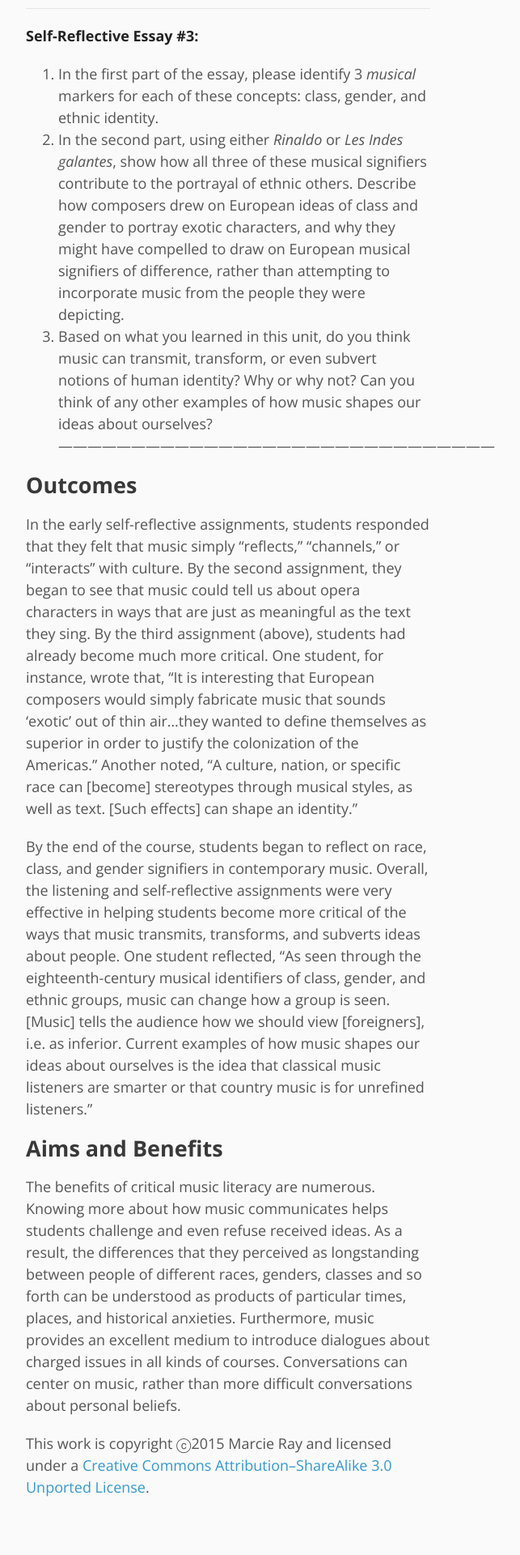
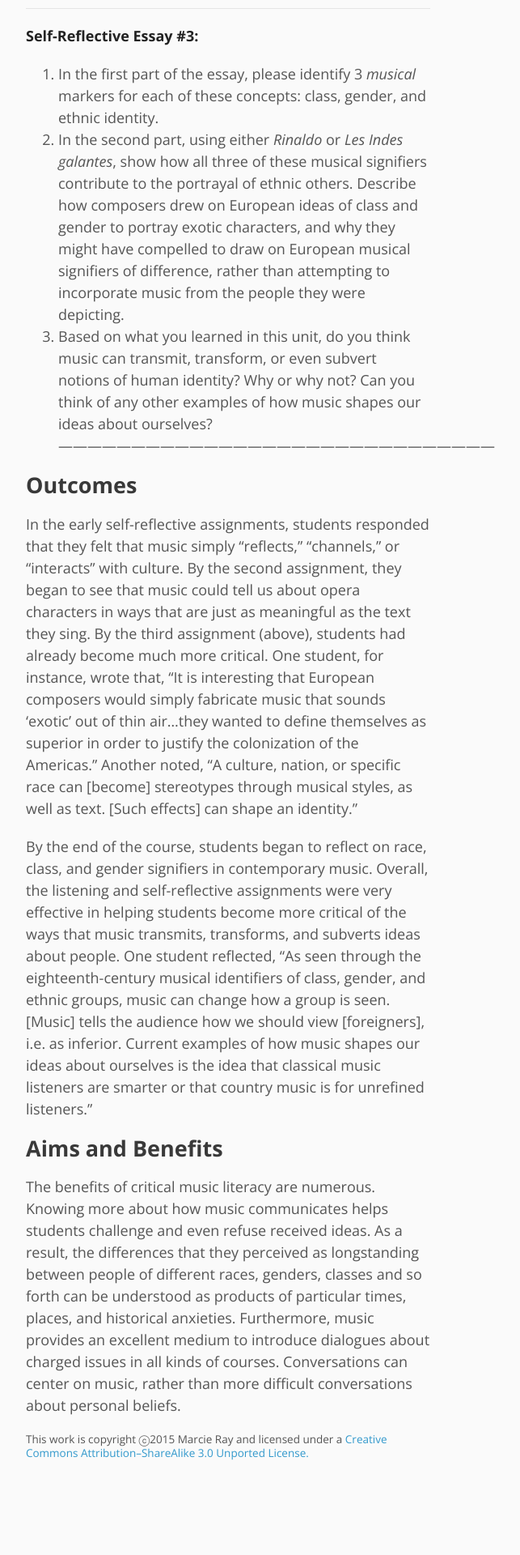
Before and after one commit to flipcamp/engagingstudents3, a Jekyll site: the page built from essays/Ray.md, in a window 1280 px wide. Shown: the part 4459-6379 px from the top of the page at 81% size, without its empty margins (538-1181 px from the left). Built offline with Jekyll 4.4.1, drawn with Linux system fonts in a browser that asks for light colours; after the commit the page ends 6332 px from its top, so only the background shows below that.

Commit message:
copyright style

```diff
--- a/essays/Ray.md
+++ b/essays/Ray.md
@@ -69,4 +69,4 @@ By the end of the course, students began to reflect on race, class, and gender s
 
 The benefits of critical music literacy are numerous. Knowing more about how music communicates helps students challenge and even refuse received ideas. As a result, the differences that they perceived as longstanding between people of different races, genders, classes and so forth can be understood as products of particular times, places, and historical anxieties. Furthermore, music provides an excellent medium to introduce dialogues about charged issues in all kinds of courses. Conversations can center on music, rather than more difficult conversations about personal beliefs.
 
-This work is copyright ⓒ2015 Marcie Ray and licensed under a [Creative Commons Attribution--ShareAlike 3.0 Unported License](http://creativecommons.org/licenses/by-sa/3.0/).
+<p class="copyright">This work is copyright ⓒ2015 Marcie Ray and licensed under a <a href="http://creativecommons.org/licenses/by-sa/3.0/">Creative Commons Attribution–ShareAlike 3.0 Unported License.</a></p>
--- a/stylesheets/styles.css
+++ b/stylesheets/styles.css
@@ -44,6 +44,11 @@ a small {
   color:#777;
   margin-top:-0.6em;
   display:block;
+}
+
+.copyright {
+	font-size: 75%;
+	line-height: 125%;
 }
 
 .wrapper {
```
Also changed, not shown: essays/Ohara.md (+1 -1 lines), essays/Woloshyn.md (+1 -1 lines), 1 other file.
